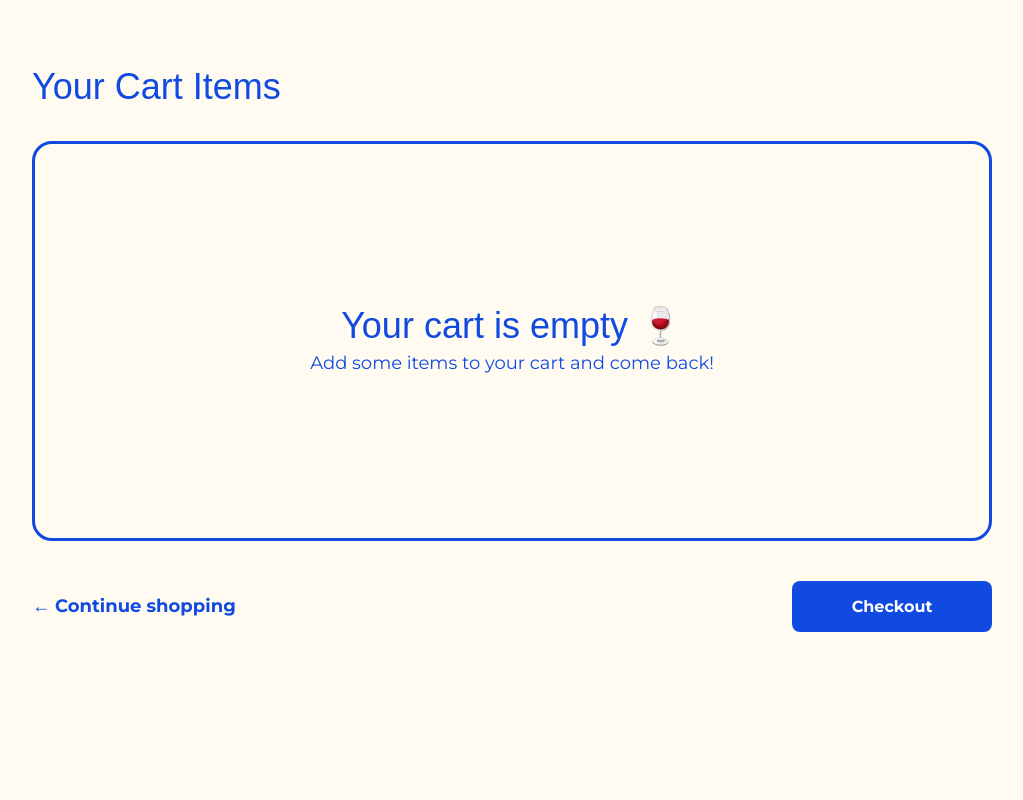
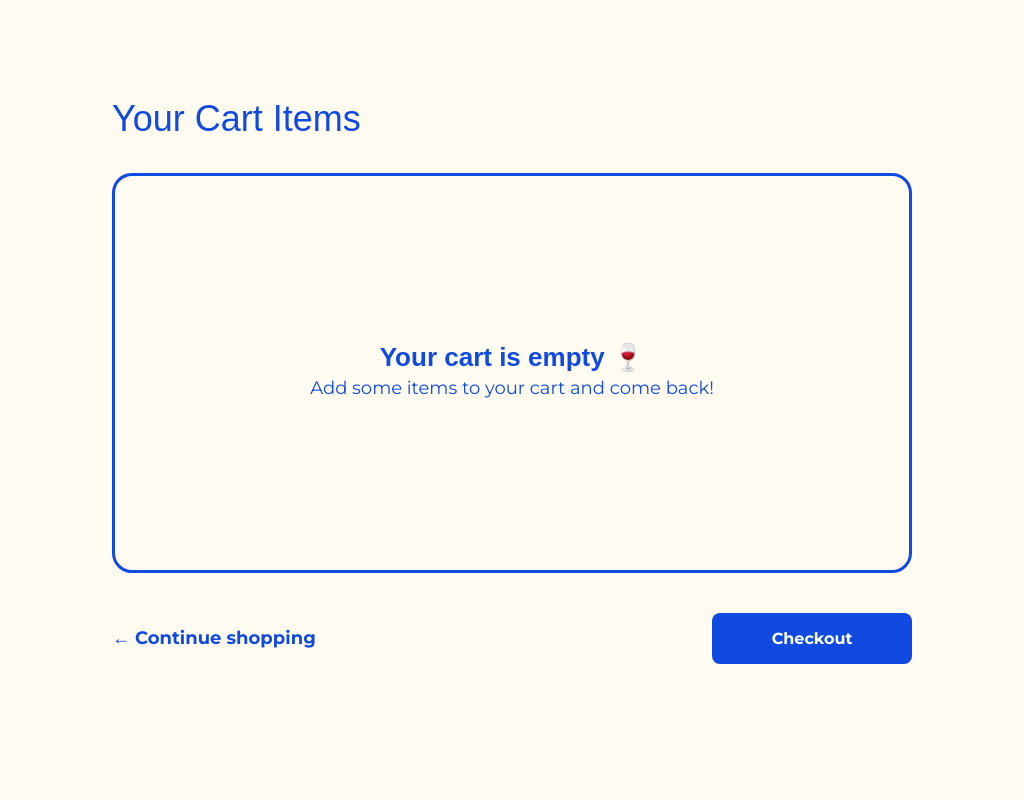
Before and after one commit to josh-merrill/natural-wine-club, a React (Vite) app: page / in a window 1280 px wide. Both pictures are taken after a click on the link "Cart". Shown: the top 800 px of the page, without its empty margins (128-1151 px from the left). Built offline with nearby package versions, Linux system fonts and the light colour scheme; a web font is replaced by a local one.

Commit message:
STYLE: Updating cart styling and checkout functionality

```diff
--- a/src/components/cart/Cart.jsx
+++ b/src/components/cart/Cart.jsx
@@ -1,26 +1,61 @@
 import "./cart.css";
-import { useContext } from "react";
+import { useState, useEffect, useContext } from "react";
 import { Context } from "../../context/AppContext";
 
+
 export default function Cart() {
-  const { cartItems, addToCart, removeFromCart, setViewCart } = useContext(
-    Context
-  )
+  const { cartItems, addToCart, removeFromCart, setViewCart } =
+    useContext(Context);
+
+  const [isCheckingOut, setIsCheckingOut] = useState(false);
+  const [isOrderPlaced, setIsOrderPlaced] = useState(false);
+
+  useEffect(() => {
+    if (isCheckingOut) {
+      const timer = setTimeout(() => {
+        setIsOrderPlaced(true);
+      }, 3000);
+
+      return () => clearTimeout(timer);
+    }
+  }, [isCheckingOut]);
 
   function handleClose() {
     setViewCart(false);
     document.body.style.overflow = "auto";
   }
 
+  function handleCheckout() {
+    setIsCheckingOut(true);
+  }
+
   const cartItemsEmpty = (
     <div className="cart--empty">
-      <h2>Your cart is empty 🍷</h2>
+      <h3>Your cart is empty 🍷</h3>
       <p>Add some items to your cart and come back!</p>
     </div>
-  )
+  );
+
+  const cartCheckout = (
+    <>
+      {isOrderPlaced ? (
+        <div>
+          <h3>Your order was placed</h3>
+          <p>Thank you for your purchase!</p>
+        </div>
+      ) : (
+        <div>
+          <h3>Bottling up your order</h3>
+        <div className="checkout--spinner-container">
+          <div className="checkout--spinner"></div>
+          </div>
+        </div>
+      )}
+    </>
+  );
 
   const cartItemElements = cartItems.map((item) => {
-    const itemTotal = item.price * item.order_amount
+    const itemTotal = item.price * item.order_amount;
 
     return (
       <div key={item.id} className="cart--item">
@@ -46,23 +81,29 @@ export default function Cart() {
           <h3>${itemTotal}</h3>
         </div>
       </div>
-    )
-  })
+    );
+  });
 
   return (
-    <section className="cart--wrapper">
+    <section className="cart--component-wrapper">
       <div className="container">
+        <div className="cart--container">
+
         <h2 className="cart--title">Your Cart Items</h2>
-        <div className={`cart--item-container ${cartItems.length > 0 ? '' : 'center'}`}>
-          {cartItems.length > 0 ? cartItemElements : cartItemsEmpty}
+        <div className={`cart--item-container ${cartItems.length === 0 || isCheckingOut ? 'center' : ''}`}>
+        {isCheckingOut ?
+        (cartCheckout) : (cartItems.length > 0 ? cartItemElements : cartItemsEmpty)}
         </div>
         <div className="cart--nav">
           <a className="cart--nav-back bold" onClick={handleClose}>
             &#8592; Continue shopping
           </a>
-          <button className="btn-secondary">Checkout</button>
+          <button className="btn-secondary" onClick={handleCheckout}>
+            Checkout
+          </button>
+        </div>
         </div>
       </div>
     </section>
-  )
+  );
 }
--- a/src/components/cart/cart.css
+++ b/src/components/cart/cart.css
@@ -1,4 +1,4 @@
-.cart--wrapper {
+.cart--component-wrapper {
   z-index: 10;
   background-color: var(--color-bg);
   left: 0;
@@ -8,6 +8,12 @@
   position: fixed;
   background-position: center;
   overflow-y: scroll;
+}
+
+.cart--container {
+  padding-top: var(--spacer-sm);
+  margin: 0 auto;
+  max-width: 800px;
 }
 
 .cart--title {
@@ -23,8 +29,14 @@
   min-height: 50vh;
 }
 
+.checkout {
+  justify-content: center;
+  align-items: center;
+}
+
 .center {
   justify-content: center;
+  text-align: center;
 }
 
 .cart--empty {
@@ -88,6 +100,7 @@
 
 .cart--nav {
   display: flex;
+  flex-direction: column;
   justify-content: space-between;
   align-items: center;
   margin: var(--spacer-sm) 0;
@@ -98,6 +111,29 @@
   cursor: pointer;
   transform: translateX(-15px);
   transition: transform 0.3s ease-in-out;
+}
+
+
+.checkout--spinner-container {
+  width: 100%;
+  height: 100%;
+  margin-top: 0.5rem;
+  display: flex;
+  justify-content: center;
+}
+
+.checkout--spinner {
+  width: 75px;
+  height: 75px;
+  border: 5px solid var(--color-light);
+  border-top: 5px solid var(--color-red);
+  border-radius: 50%;
+  animation: spin 0.5s linear infinite;
+}
+
+@keyframes spin {
+  0% { transform: rotate(0deg); }
+  100% { transform: rotate(360deg); }
 }
 
 @media screen and (min-width: 768px) {
@@ -115,4 +151,8 @@
   .cart--item-name {
     width: 175px;
   }
+
+  .cart--nav {
+    flex-direction: row;
+  }
 }
```
